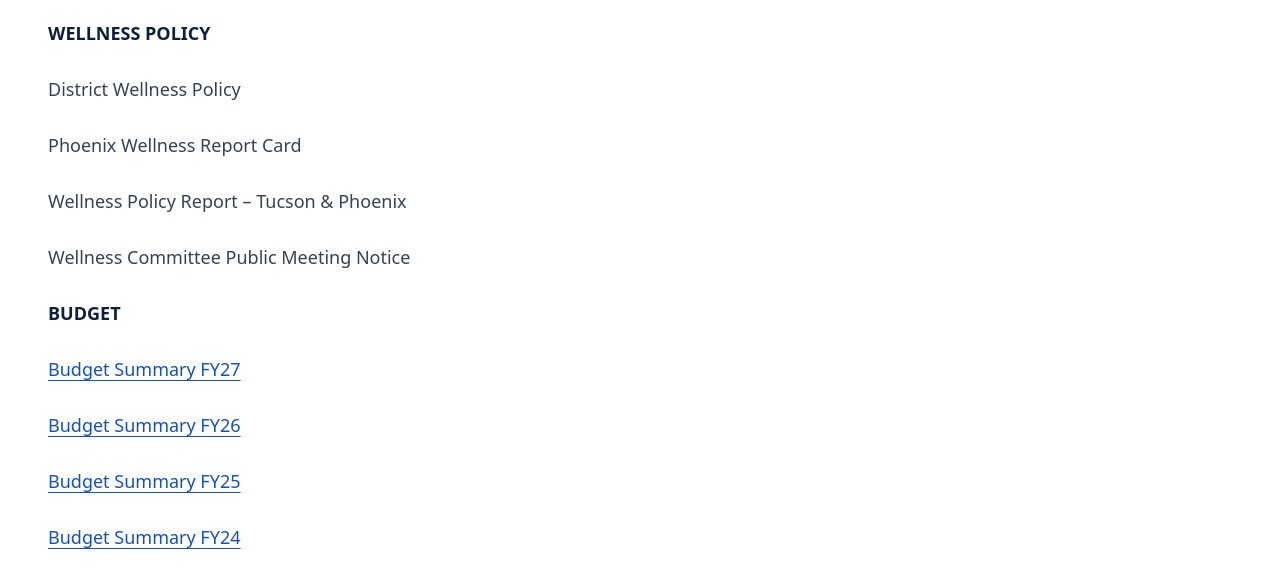
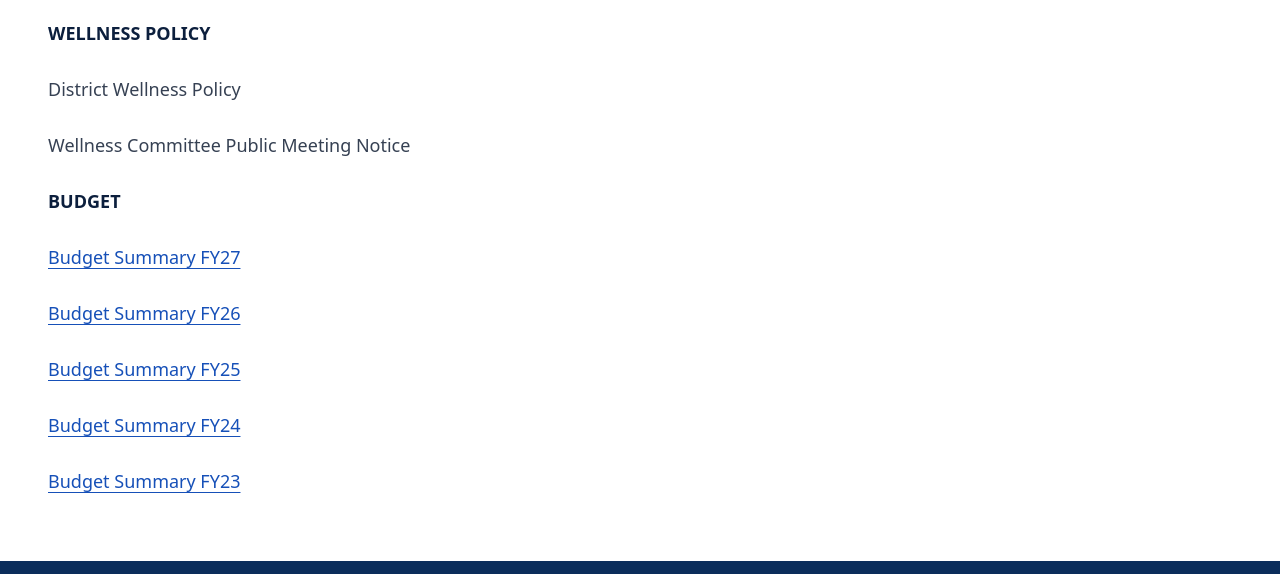
Before and after one commit to deacondrawdy/amerischools, an Astro site: page /district-information in a window 1280 px wide. Shown: the part 2140-2714 px from the top of the page. Built offline with nearby package versions, Linux system fonts and the light colour scheme; Astro itself is replaced by a stand-in of ours.

Commit message:
Remove Phoenix wellness reports from District Information
Co-Authored-By: Claude Opus 5.5 <noreply@anthropic.com>

```diff
--- a/src/content/pages/district-information.md
+++ b/src/content/pages/district-information.md
@@ -77,10 +77,6 @@ District Information
 
 District Wellness Policy
 
-Phoenix Wellness Report Card
-
-Wellness Policy Report – Tucson & Phoenix
-
 Wellness Committee Public Meeting Notice
 
 **BUDGET**
```
